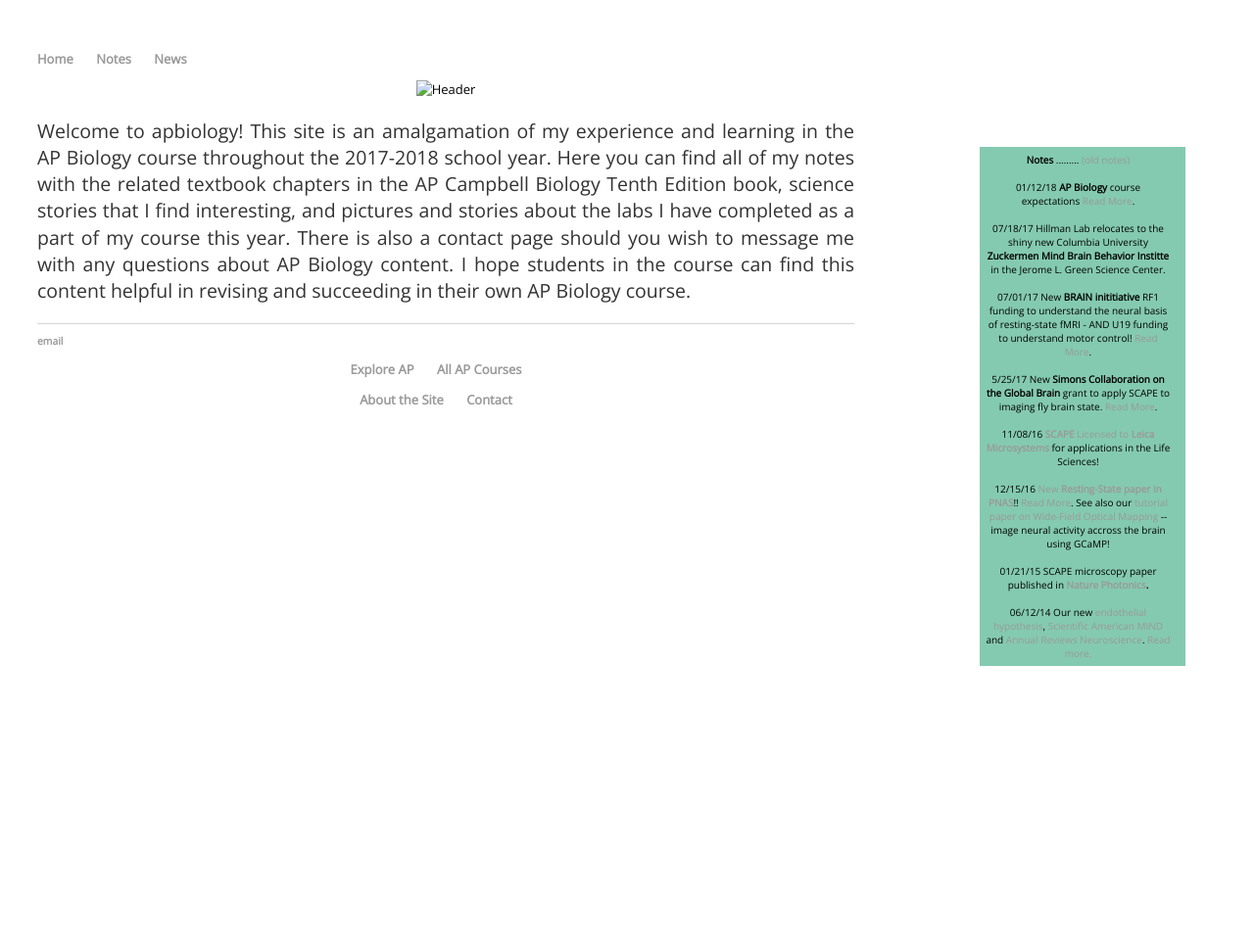
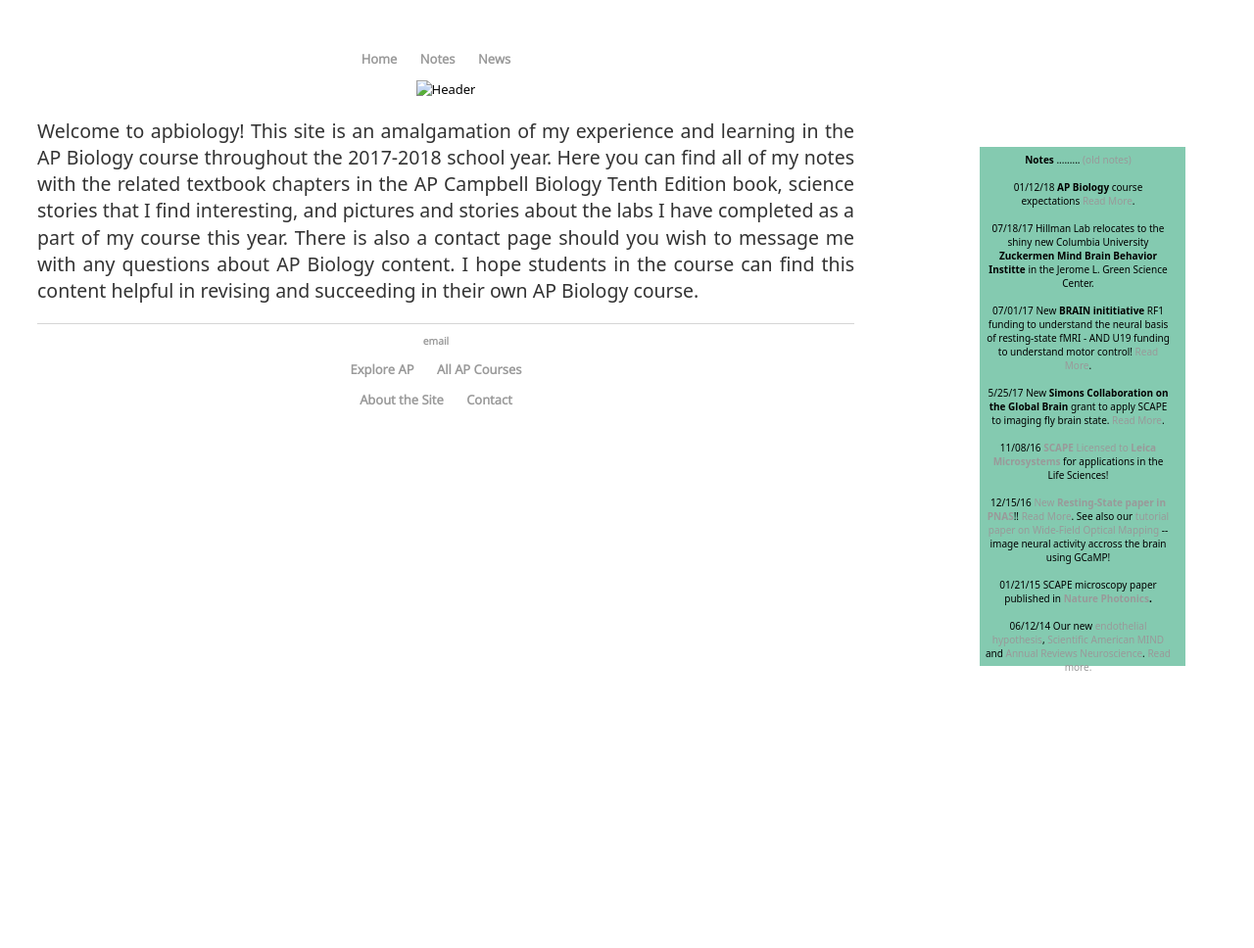
Before and after one commit to meganscarlett/meganscarlett.github.io, a Jekyll site: the page built from index.html, in a window 1280 px wide. Shown: the whole page at 98% size. Built offline with Jekyll 4.4.1, drawn with Linux system fonts in a browser that asks for light colours.

Commit message:
Update header.css

```diff
--- a/css/header.css
+++ b/css/header.css
@@ -1,6 +1,5 @@
-<p style="text-align:center">
-{
+body {
   font-family: 'Noto Sans', sans-serif;
-font-size: 15px;
+  font-size: 13px;
+  text-align:center
 }
-  </p>
```
